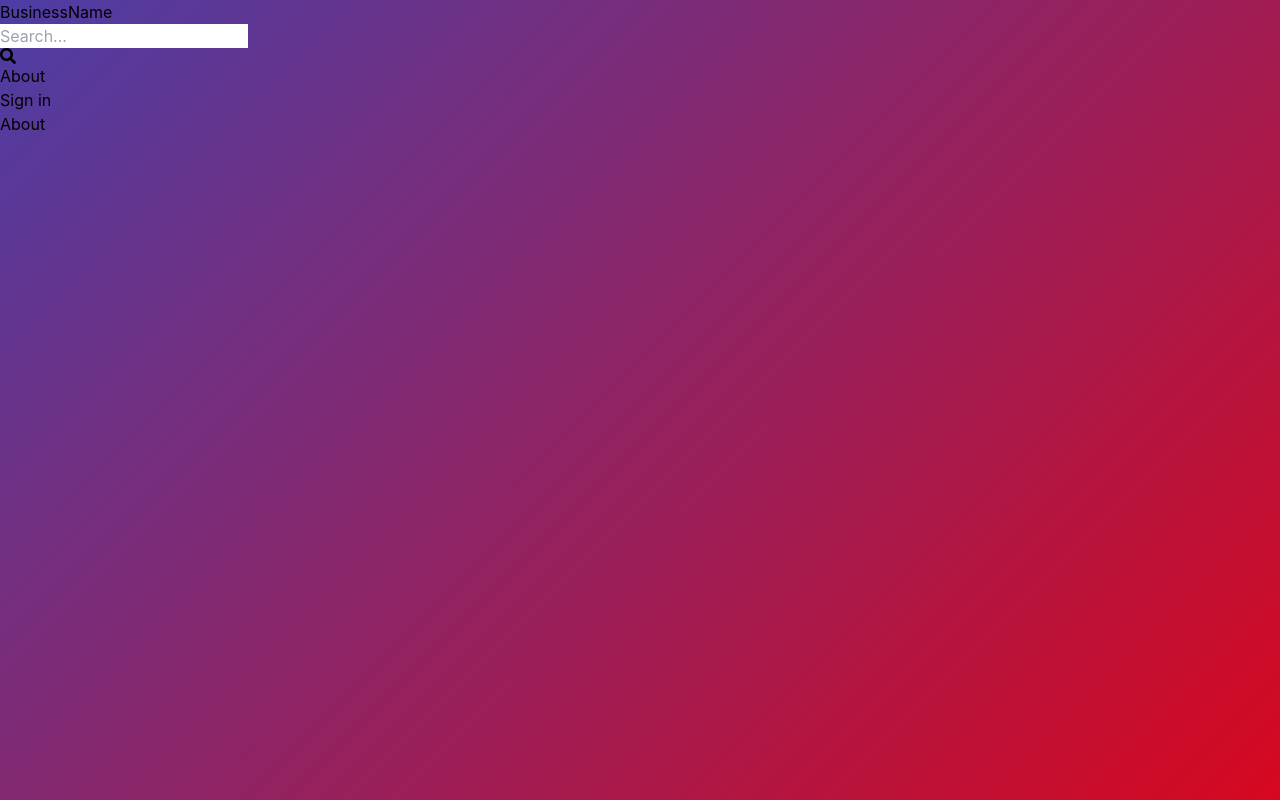
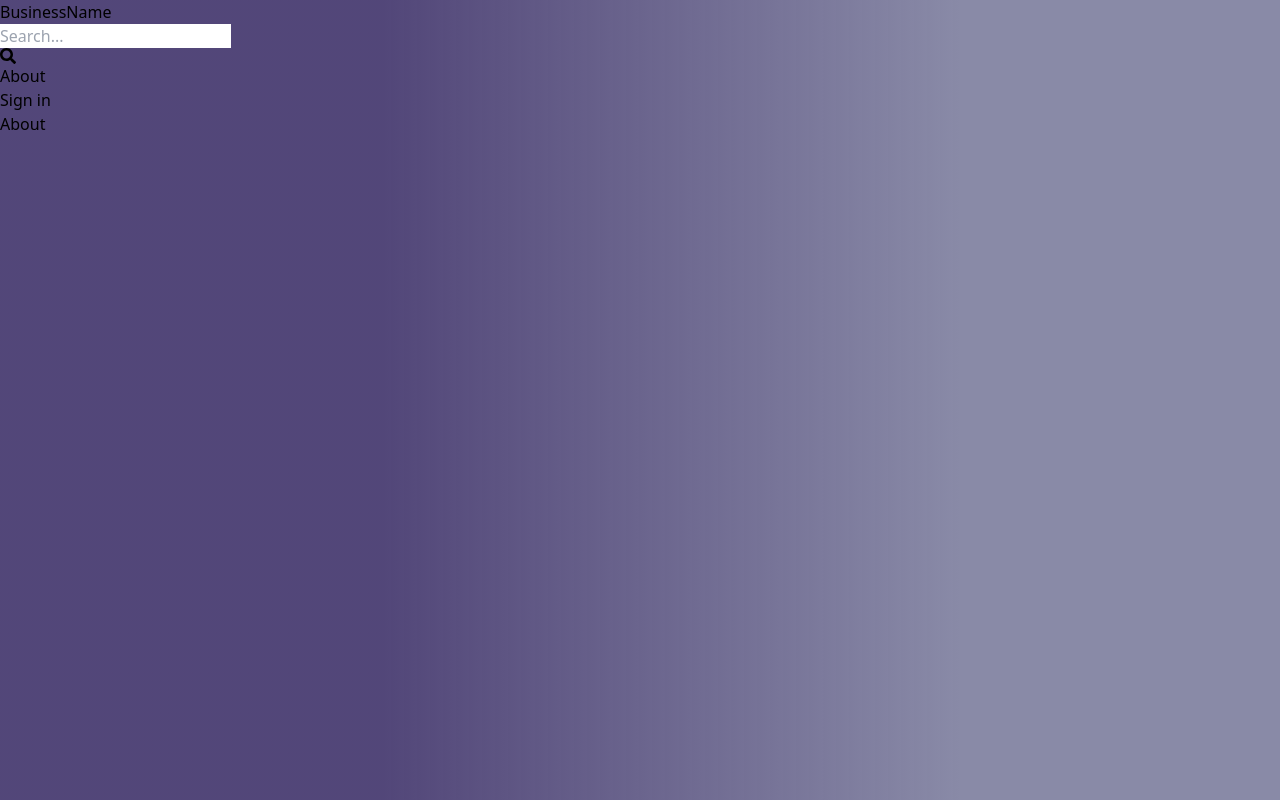
Before and after one commit to vishsec/business-app, a React (Vite) app in the folder client/: page /about in a window 1280 px wide. Built offline with nearby package versions, Linux system fonts and the light colour scheme; no server answers.

Commit message:
update header, profile page private

```diff
--- a/client/src/App.jsx
+++ b/client/src/App.jsx
@@ -5,6 +5,7 @@ import SignUp from "./pages/SignUp.jsx"
 import About from "./pages/About"
 import Profile from "./pages/Profile.jsx"
 import Header from "./components/Header.jsx"
+import PrivateRoute from "./components/PrivateRoute.jsx"
 
 
 export default function App() {
@@ -19,7 +20,9 @@ export default function App() {
     <Route path ="/sign-in" element={< SignIn/>} />
     <Route path ="/sign-up" element={< SignUp/>} />
     <Route path ="/about" element={< About/>} />
+    <Route element={<PrivateRoute/>}>
     <Route path ="/profile" element={< Profile />} />
+    </Route>
   </Routes>
 
     </BrowserRouter>
--- a/client/src/components/Header.jsx
+++ b/client/src/components/Header.jsx
@@ -1,10 +1,12 @@
 import React from 'react'
 import { FaSearch } from 'react-icons/fa'
 import { Link } from 'react-router-dom'
+import {useSelector} from 'react-redux'
 
 export default function Header() {
+  const {currentUser} = useSelector(state => state.user);
   return (
-    <header className="bg-[#1f3c72] shadow-lg" >
+    <header className="bg-[#444461] shadow" >
         <div className="flex justify-between items-center max-w-9xl mx-auto p-2">
         <Link to="/">
         <h1 className=' font-bold text-sm md:text-xl flex flex-wrap'>
@@ -13,7 +15,7 @@ export default function Header() {
         </h1>
         </Link>
 
-        <form className="bg-[#89d9f0] p-3 rounded-lg flex items-center">
+        <form className="bg-neutral-300 p-3 rounded-lg flex items-center">
             <input type="text" placeholder="Search..." className="bg-transparent focus:outline-none w-24 sm:w-80 " />
             <FaSearch className="text-slate-800"/>
         </form>
@@ -21,8 +23,14 @@ export default function Header() {
             <Link to="/about">
             <li className="text-sans text-white font-bold">About</li>
             </Link>
-            <Link to ="/sign-in">
-            <li className="text-sans text-white font-bold">Sign in</li>
+            <Link to ="/Profile">
+              { currentUser  ?
+              (
+                <img className='rounded-full h-8 w-8 object-cover ' src={currentUser.avatar} alt="Profile"/>
+              )
+              :
+              <li className="hover:underline font-bold text-white">Sign in</li>
+            }
             </Link>
         </ul>
 
--- /dev/null
+++ b/client/src/components/PrivateRoute.jsx
@@ -0,0 +1,8 @@
+import React from 'react'
+import { useSelector } from 'react-redux'
+import { Outlet, Navigate } from 'react-router-dom'
+
+export default function PrivateRoute() {
+    const {currentUser} = useSelector(state => state.user);
+  return currentUser ? <Outlet /> : <Navigate to='/sign-in' />;
+}
--- a/client/src/index.css
+++ b/client/src/index.css
@@ -2,16 +2,19 @@
 @tailwind components;
 @tailwind utilities;
 
-/* body{ */
-    /* background-color: rgb(176, 239, 217); */
-    /* background: linear-gradient(90deg, #00d2ff 0%, #3a47d5 100%); */
-    /* background: linear-gradient(90deg, #efd5ff 0%, #515ada 100%); */
 
-/* } */
+
+body{
+    /* background-color:#494b4e; */
+    background: linear-gradient(90deg, #2e205dd3 30%, #898aa7 75%);
+
+}
+
+
 
 /* index.css */
 
-body {
+/* body {
     margin: auto;
     font-family: -apple-system, BlinkMacSystemFont, sans-serif;
     overflow: auto;
@@ -31,10 +34,10 @@ body {
     100% {
         background-position: 0% 0%;
     }
-}
+} */
 
 /* Style for the container div */
-body > div {
+/* body > div {
     position: absolute;
     width: 100%;
     height: 100%;
@@ -43,7 +46,7 @@ body > div {
 }
 
 /* Style for the wave elements */
-.wave {
+/* .wave {
     background: rgb(255 255 255 / 25%);
     border-radius: 1000% 1000% 0 0;
     position: fixed;
@@ -55,8 +58,8 @@ body > div {
     bottom: 0;
     left: 0;
     z-index: -1;
-}
-
+} */
+/*
 .wave:nth-of-type(2) {
     bottom: -1.25em;
     animation: wave 18s linear reverse infinite;
@@ -67,9 +70,9 @@ body > div {
     bottom: -2.5em;
     animation: wave 20s -1s reverse infinite;
     opacity: 0.9;
-}
+} */
 
-@keyframes wave {
+/* @keyframes wave {
     2% {
         transform: translateX(1);
     }
@@ -89,13 +92,13 @@ body > div {
     100% {
         transform: translateX(1);
     }
-}
+} */
 
-/* HTML structure */
+/* HTML structure
 body > div > div {
     display: block;
 }
 
 body > div > div > div {
     display: block;
-}
+} */
--- a/client/src/pages/SignIn.jsx
+++ b/client/src/pages/SignIn.jsx
@@ -61,7 +61,7 @@ export default function SignIn() {
   return (
     <div className='p-3 max-w-lg mx-auto ' >
 
-      <h1 className="font-semibold text-4xl text-center my-16 font-sans">Sign in</h1>
+      <h1 className="font-semibold text-4xl text-center my-16 font-sans text-purple-200">Sign in</h1>
       <form onSubmit={handleSubmit} className='gap-7 flex flex-col' >
 
 
--- a/client/src/pages/SignUp.jsx
+++ b/client/src/pages/SignUp.jsx
@@ -1,3 +1,4 @@
+
 import React from 'react'
 import { Link, useNavigate } from 'react-router-dom'
 import { useState } from 'react'
@@ -52,7 +53,8 @@ export default function SignUp() {
   return (
     <div className='p-3 max-w-lg mx-auto ' >
 
-      <h1 className="font-semibold text-4xl text-center my-16 font-sans">Sign up</h1>
+      <h1 className=" font-semibold text-4xl text-center my-16 font-sans text-purple-200">Sign up</h1>
+
       <form onSubmit={handleSubmit} className='gap-7 flex flex-col' >
 
         <input type="text"
@@ -81,6 +83,7 @@ export default function SignUp() {
         </button>
         <OAuth />
       </form>
+
       <div className='flex gap-2 mt-2'>
         <p className='font-semibold' >Already a user?</p>
         <Link to={"/sign-in"}>
@@ -88,6 +91,7 @@ export default function SignUp() {
         </Link>
       </div>
       {error && <div className="bg-red-200 border-l-4 my-4 border-red-700 text-red-900 p-4 font-semibold" role="alertdialog" > Error: {error}</div>}
-    </div>
+      </div>
+
   )
 }
```
